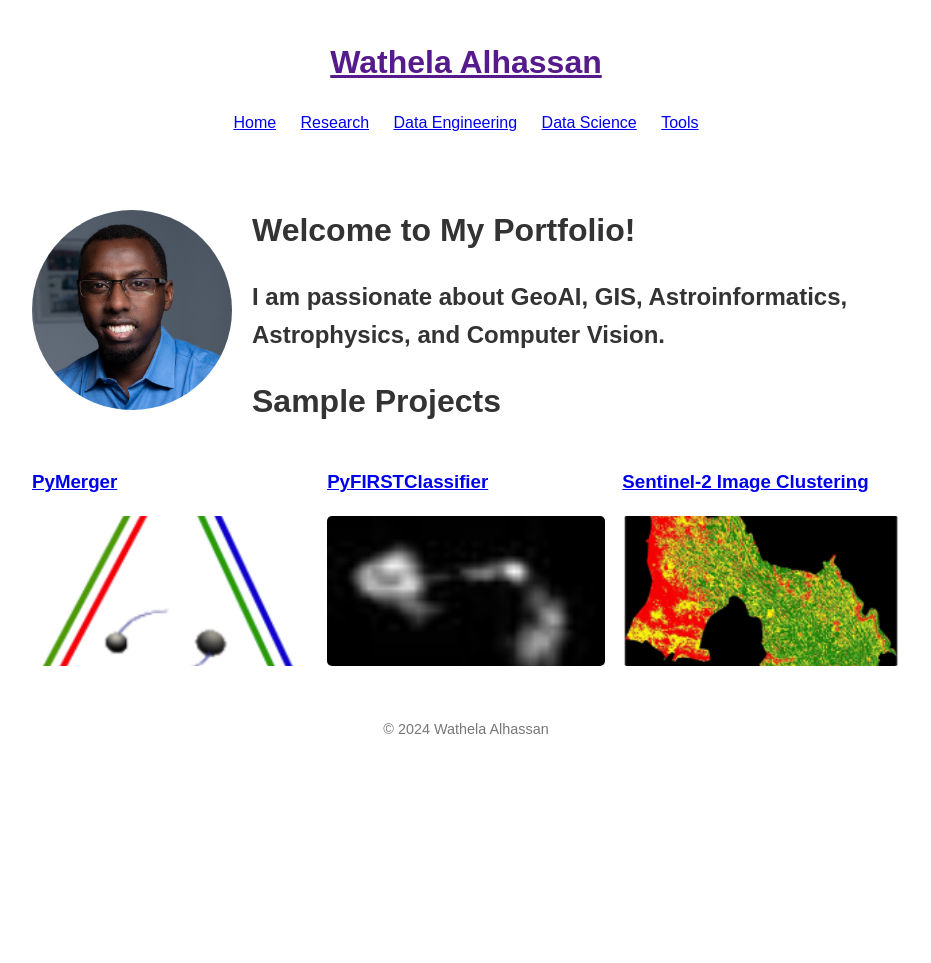
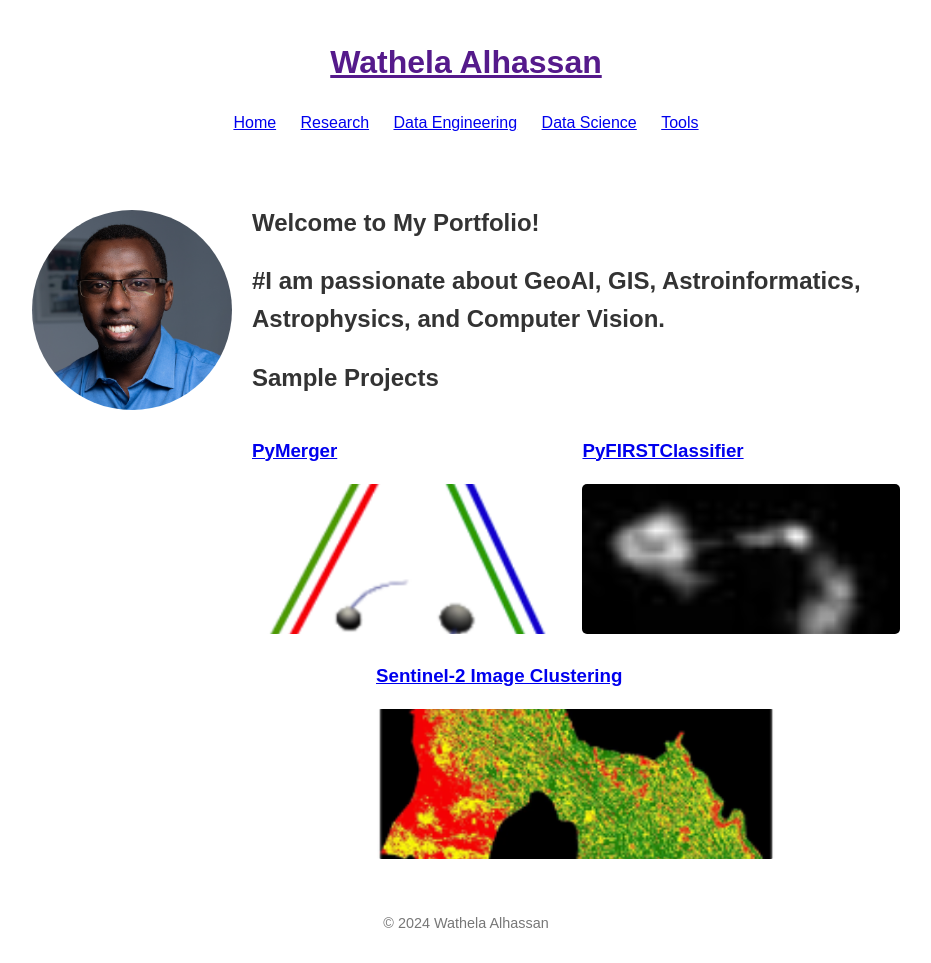
Before and after one commit to wathela/wathela.github.io, a Jekyll site: the page built from index.md, in a window 1280 px wide. Shown: the whole page, without its empty margins (174-1105 px from the left). Built offline with Jekyll 4.4.1, drawn with Linux system fonts in a browser that asks for light colours; before the commit the page ends 900 px from its top, so only the background shows below that.

```diff
--- a/index.md
+++ b/index.md
@@ -10,13 +10,13 @@ title: "Home"
 
 ![My Photo](assets/images/photo.jpg){: .profile-photo }
 
-# Welcome to My Portfolio!
+## Welcome to My Portfolio!
 
-## I am passionate about GeoAI, GIS, Astroinformatics, Astrophysics, and Computer Vision.
+## #I am passionate about GeoAI, GIS, Astroinformatics, Astrophysics, and Computer Vision.
 
 
 
-# Sample Projects
+## Sample Projects
 
 
 <div style="display: flex; flex-wrap: wrap; justify-content: space-around; gap: 2%;">
```
